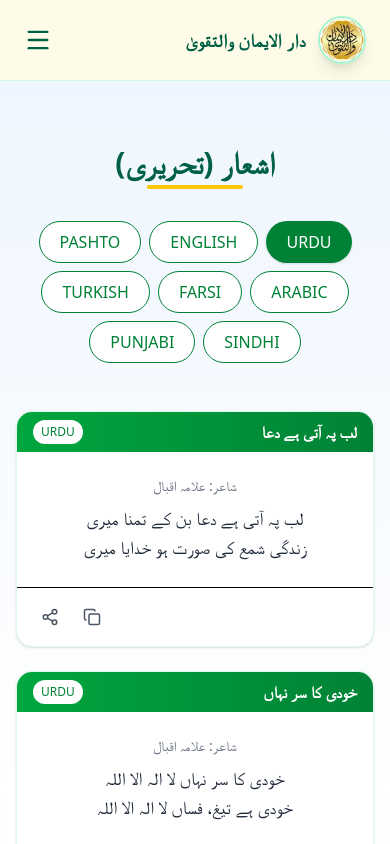
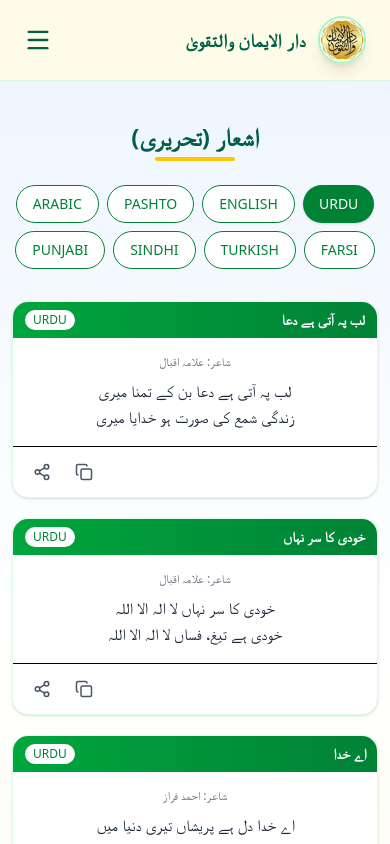
Before and after one commit to Ultimate-Hacker-1337/DET, a React (Vite) app: page /poetry in a window 390 px wide. Shown: the top 844 px of the page. Built offline with nearby package versions, Linux system fonts and the light colour scheme; a web font is replaced by a local one.

Commit message:
Updated feature XYZ

```diff
--- a/src/pages/Introduce/ChishtHistory.jsx
+++ b/src/pages/Introduce/ChishtHistory.jsx
@@ -7,26 +7,62 @@
 
   const history = [
     {
-      name: "خواجہ معین الدین چشتی اجمیری",
+      name: "خواجہ معین الدین اجمیری",
       years: "1142–1236 AD",
-      desc: "خواجہ معین الدین چشتی اجمیری رحمۃ اللہ علیہ برصغیر پاک و ہند میں چشتی سلسلہ کے بانی ہیں۔ آپ نے محبت، اخوت اور رواداری کی تعلیمات کو عام کیا۔",
+      desc: "برصغیر میں روحانی تعلیمات کے بانی، جنہوں نے محبت اور رواداری کا پیغام عام کیا۔",
     },
     {
       name: "خواجہ قطب الدین بختیار کاکی",
       years: "1173–1235 AD",
-      desc: "خواجہ قطب الدین بختیار کاکی رحمۃ اللہ علیہ، خواجہ معین الدین چشتی کے خلیفہ اول اور سلسلہ چشتیہ کے اہم مبلغ تھے۔",
+      desc: "حضرت اجمیری کے خلیفہ اول، دہلی میں قیام فرمایا اور خلقِ خدا کی خدمت کی۔",
     },
     {
       name: "بابا فرید الدین گنج شکر",
       years: "1179–1266 AD",
-      desc: "بابا فرید الدین گنج شکر رحمۃ اللہ علیہ ایک عظیم صوفی بزرگ اور شاعر تھے جن کا تعلق پاکپتن، پنجاب سے تھا۔",
+      desc: "پاکپتن کے عظیم بزرگ اور شاعر، جنہیں گنج شکر کے لقب سے یاد کیا جاتا ہے۔",
     },
     {
       name: "خواجہ نظام الدین اولیاء",
       years: "1238–1325 AD",
-      desc: "خواجہ نظام الدین اولیاء رحمۃ اللہ علیہ سلسلہ چشتیہ کے سب سے مشہور بزرگ تھے، جنہیں 'محبوبِ الٰہی' کے لقب سے یاد کیا جاتا ہے۔",
+      desc: "دہلی کے مشہور بزرگ، جنہیں محبوبِ الٰہی کہا جاتا ہے۔",
     },
+    {
+      name: "حضرت نصیر الدین چراغ دہلوی",
+      years: "1274–1356 AD",
+      desc: "دہلی کے آخری بڑے صوفی بزرگ، جنہوں نے سادگی اور خدمت کو فروغ دیا۔",
+    },
+    {
+      name: "خواجہ گیسو دراز بندہ نواز",
+      years: "1321–1422 AD",
+      desc: "جنہوں نے دکن (گلبرگہ) میں خانقاہ قائم کی اور روحانی فیض کو پھیلایا۔",
+    },
+    {
+      name: "مشائخ دہلی و پنجاب",
+      years: "15ویں–17ویں صدی",
+      desc: "اس دور میں علما و مشائخ نے تعلیمات کی حفاظت اور ترویج کی۔",
+    },
+    {
+      name: "خواجہ نور محمد مہاروی",
+      years: "1730–1790 AD",
+      desc: "مہار شریف کے بزرگ، جنہوں نے ذکر اور خدمتِ خلق کو زندہ کیا۔",
+    },
+    {
+      name: "خواجہ غلام فرید",
+      years: "1845–1901 AD",
+      desc: "مشہور صوفی شاعر، جنہوں نے سرائیکی اور اردو میں کلام کہا۔",
+    },
+    {
+      name: "خواجہ ذکریا ملتانی",
+      years: "وفات: 1957 AD",
+      desc: "20ویں صدی کے بزرگ، جنہوں نے ملتان میں روحانی فیض کو عام کیا۔",
+    },
+    {
+      name: "خواجہ مختار الدین شاہ",
+      years: "موجودہ دور",
+      desc: "سلسلے کے موجودہ بزرگ اور جانشین، جو تعلیمات کو آگے بڑھا رہے ہیں۔",
+    }
   ];
+
 
   return (
     <div className="bg-gradient-to-t from-emerald-50 via-white to-yellow-50 min-h-screen py-16 px-4 sm:px-6 lg:px-12">
@@ -49,9 +85,8 @@
           {history.map((item, idx) => (
             <motion.div
               key={idx}
-              className={`relative flex flex-col md:flex-row items-center ${
-                idx % 2 === 0 ? "md:justify-start" : "md:justify-end"
-              }`}
+              className={`relative flex flex-col md:flex-row items-center ${idx % 2 === 0 ? "md:justify-start" : "md:justify-end"
+                }`}
               initial={{ opacity: 0, y: 60 }}
               animate={inView ? { opacity: 1, y: 0 } : {}}
               transition={{ duration: 0.8, delay: idx * 0.25 }}
@@ -67,9 +102,8 @@
               <motion.div
                 whileHover={{ scale: 1.03 }}
                 transition={{ duration: 0.3 }}
-                className={`bg-white/80 backdrop-blur-md shadow-lg border border-emerald-100 rounded-2xl p-6 md:w-5/12 ${
-                  idx % 2 === 0 ? "md:mr-auto" : "md:ml-auto"
-                }`}
+                className={`bg-white/80 backdrop-blur-md shadow-lg border border-emerald-100 rounded-2xl p-6 md:w-5/12 ${idx % 2 === 0 ? "md:mr-auto" : "md:ml-auto"
+                  }`}
               >
                 <h3 className="text-2xl font-bold text-emerald-700 mb-2">
                   {item.name}
--- a/src/pages/Publication/Poetry.jsx
+++ b/src/pages/Publication/Poetry.jsx
@@ -18,6 +18,7 @@
   ];
 
   const poems = [
+    // --- Urdu ---
     {
       id: 1,
       title: "لب پہ آتی ہے دعا",
@@ -58,29 +59,125 @@
         "تیرے دن اے بہار پھرتے ہیں",
       ],
     },
+
+    // --- English ---
+    {
+      id: 5,
+      title: "Hope is the Thing",
+      poet: "Emily Dickinson",
+      lang: "english",
+      lines: [
+        "Hope is the thing with feathers",
+        "That perches in the soul –",
+      ],
+    },
+    {
+      id: 6,
+      title: "The Road Not Taken",
+      poet: "Robert Frost",
+      lang: "english",
+      lines: [
+        "Two roads diverged in a yellow wood,",
+        "And sorry I could not travel both",
+      ],
+    },
+
+    // --- Pashto ---
+    {
+      id: 7,
+      title: "زما یاره",
+      poet: "رحمان بابا",
+      lang: "pashto",
+      lines: [
+        "زما یاره زما د زړه قرار دی",
+        "بې د یاره ژوند لکه د غم دار دی",
+      ],
+    },
+
+    // --- Arabic ---
+    {
+      id: 8,
+      title: "قصيدة البردة",
+      poet: "الإمام البوصيري",
+      lang: "arabic",
+      lines: [
+        "محمد سيد الكونين والثقلين",
+        "والفريقين من عرب ومن عجم",
+      ],
+    },
+
+    // --- Farsi ---
+    {
+      id: 9,
+      title: "بنی آدم",
+      poet: "سعدی شیرازی",
+      lang: "farsi",
+      lines: [
+        "بنی آدم اعضای یکدیگرند",
+        "که در آفرينش ز یک گوهرند",
+      ],
+    },
+
+    // --- Turkish ---
+    {
+      id: 10,
+      title: "İstiklâl Marşı",
+      poet: "Mehmet Akif Ersoy",
+      lang: "turkish",
+      lines: [
+        "Korkma, sönmez bu şafaklarda yüzen al sancak;",
+        "Sönmeden yurdumun üstünde tüten en son ocak.",
+      ],
+    },
+
+    // --- Sindhi ---
+    {
+      id: 11,
+      title: "وطن",
+      poet: "شيخ اياز",
+      lang: "sindhi",
+      lines: [
+        "سنڌڙي، تون وڏيءَ مهربان آهين،",
+        "تو سان ئي منھنجو سارو جهان آهي.",
+      ],
+    },
+
+    // --- Punjabi ---
+    {
+      id: 12,
+      title: "اج آکھاں وارث شاہ نو",
+      poet: "امرتا پریتم",
+      lang: "punjabi",
+      lines: [
+        "اج آکھاں وارث شاہ نو، کتوں قبراں وچوں بول",
+        "تے اج کتاب عشق دا کوئی اگلا ورقہ پھول",
+      ],
+    },
   ];
 
   const filtered = poems.filter((p) => p.lang === activeLang);
 
   return (
-    <div className="bg-gradient-to-t from-yellow-50 via-white to-blue-50 min-h-screen py-16 px-4 sm:px-6 lg:px-12">
-      <div className="max-w-6xl mx-auto text-center mb-10">
-        <h3 className="text-3xl md:text-4xl font-extrabold text-emerald-800 relative inline-block">
+    <div className="bg-gradient-to-t from-yellow-50 via-white to-blue-50 min-h-screen py-10 px-3 sm:px-6 lg:px-12">
+      {/* Title */}
+      <div className="max-w-6xl mx-auto text-center mb-8 sm:mb-12">
+        <h3 className="text-2xl sm:text-3xl md:text-4xl font-extrabold text-emerald-800 relative inline-block">
           اشعار (تحریری)
-          <span className="absolute -bottom-2 left-1/2 -translate-x-1/2 w-24 h-1 bg-yellow-400 rounded-full"></span>
+          <span className="absolute -bottom-2 left-1/2 -translate-x-1/2 w-20 sm:w-24 h-1 bg-yellow-400 rounded-full"></span>
         </h3>
       </div>
 
       {/* Language Tabs */}
-      <div className="flex justify-center flex-wrap gap-2 mb-12">
+      <div className="flex justify-center flex-wrap gap-2 mb-8 sm:mb-12">
         {languages.map((lang) => (
           <button
             key={lang}
             onClick={() => setActiveLang(lang)}
-            className={`px-5 py-2 rounded-full transition font-medium ${activeLang === lang
+            className={`px-4 py-2 rounded-full text-sm sm:text-base transition font-medium ${
+              activeLang === lang
                 ? "bg-green-700 text-white shadow"
                 : "bg-white text-green-700 border border-green-700 hover:bg-green-50"
-              }`}
+            }`}
           >
             {lang.toUpperCase()}
           </button>
@@ -88,7 +185,7 @@
       </div>
 
       {/* Poetry Grid */}
-      <div className="grid grid-cols-1 md:grid-cols-2 lg:grid-cols-3 gap-6 max-w-6xl mx-auto">
+      <div className="grid grid-cols-1 sm:grid-cols-2 lg:grid-cols-3 gap-5 max-w-6xl mx-auto">
         {filtered.map((poem, idx) => (
           <motion.div
             key={poem.id}
@@ -97,21 +194,31 @@
             transition={{ duration: 0.3, delay: idx * 0.1 }}
             className="bg-white rounded-2xl shadow hover:shadow-lg transition border border-green-100 overflow-hidden"
           >
-            <div className="bg-gradient-to-r from-green-600 to-green-700 text-white px-4 py-2 flex justify-between items-center">
-              <h3 className="font-bold">{poem.title}</h3>
-              <span className="bg-white text-green-700 px-2 py-1 text-xs rounded-full font-medium">
+            {/* Header */}
+            <div className="bg-gradient-to-r from-green-600 to-green-700 text-white px-3 sm:px-4 py-2 flex justify-between items-center">
+              <h3 className="font-bold text-sm sm:text-base">{poem.title}</h3>
+              <span className="bg-white text-green-700 px-2 py-0.5 text-xs rounded-full font-medium">
                 {poem.lang.toUpperCase()}
               </span>
             </div>
-            <div className="p-6 text-center">
-              <p className="text-sm text-gray-500 mb-2">شاعر: {poem.poet}</p>
+
+            {/* Body */}
+            <div className="p-4 sm:p-6 text-center">
+              <p className="text-xs sm:text-sm text-gray-500 mb-2">
+                شاعر: {poem.poet}
+              </p>
               {poem.lines.map((line, i) => (
-                <p key={i} className="text-lg leading-relaxed text-gray-800">
+                <p
+                  key={i}
+                  className="text-base sm:text-lg leading-relaxed text-gray-800"
+                >
                   {line}
                 </p>
               ))}
             </div>
-            <div className="px-4 py-3 flex justify-end gap-2 border-t">
+
+            {/* Footer */}
+            <div className="px-3 sm:px-4 py-2 sm:py-3 flex justify-end gap-2 border-t">
               <button className="p-2 rounded-full hover:bg-gray-100">
                 <Copy size={18} className="text-gray-600" />
               </button>
```
